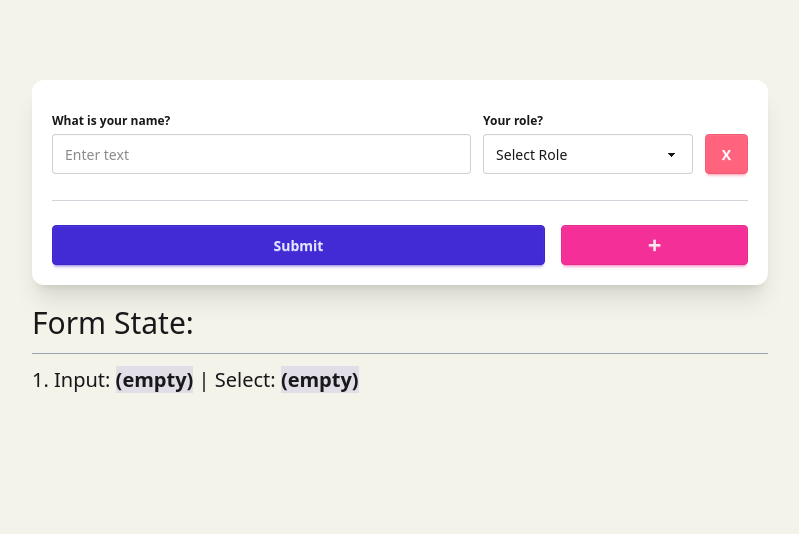
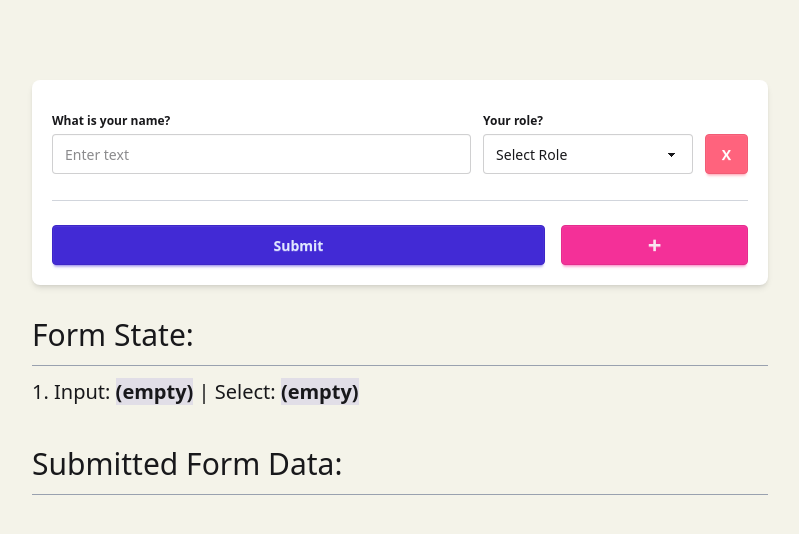
Before and after one commit to AskatAsh/Dynamic-Form, a React (Vite) app: page / in a window 1280 px wide. Shown: the top 534 px of the page, without its empty margins (240-1039 px from the left). Built offline with nearby package versions, Linux system fonts and the light colour scheme.

Commit message:
showed submitted form data in a table

```diff
--- a/src/App.jsx
+++ b/src/App.jsx
@@ -54,11 +54,11 @@ function DynamicForm() {
 
   return (
     <>
-      <section className="pt-10 md:pt-20 max-w-3xl px-4 mx-auto">
+      <section className="py-10 md:py-20 max-w-3xl px-4 mx-auto">
         {/* form with text input and select options */}
         <form
           onSubmit={handleSubmit}
-          className="p-5 bg-base-100 shadow-xl rounded-xl"
+          className="p-5 bg-base-100 shadow-md rounded-lg"
         >
           {/* dynamicaly render input and select */}
           {formData.map((field, index) => (
@@ -148,8 +148,8 @@ function DynamicForm() {
           </div>
         </form>
 
-        {/* Display form state */}
-        <div className="mt-5">
+        {/* display form state */}
+        <div className="mt-8">
           <h2 className="text-3xl border-b border-gray-400 pb-3 mb-3">
             Form State:
           </h2>
@@ -166,6 +166,35 @@ function DynamicForm() {
             </h3>
           ))}
         </div>
+
+        {/* display submitted form data in table */}
+        <h2 className="text-3xl border-b border-gray-400 pb-3 mb-3 mt-8">
+          Submitted Form Data:
+        </h2>
+        {submittedData && (
+          <div className="overflow-x-auto rounded-box border border-base-content/5 bg-base-100 shadow-md">
+            <table className="table">
+              {/* head */}
+              <thead>
+                <tr>
+                  <th>Serial</th>
+                  <th>Input</th>
+                  <th>Selected</th>
+                </tr>
+              </thead>
+              <tbody>
+                {/* dynamicaly show submitted data */}
+                {submittedData.map((item, idx) => (
+                  <tr className="hover:bg-base-300">
+                    <th>{idx + 1}</th>
+                    <td>{item?.input}</td>
+                    <td>{item?.select}</td>
+                  </tr>
+                ))}
+              </tbody>
+            </table>
+          </div>
+        )}
       </section>
     </>
   );
```
